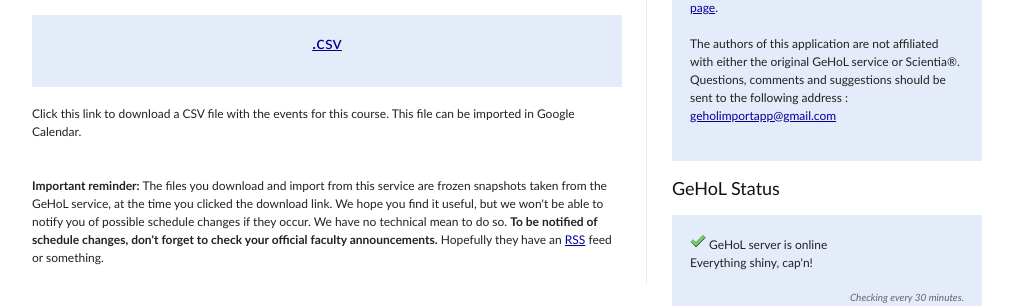
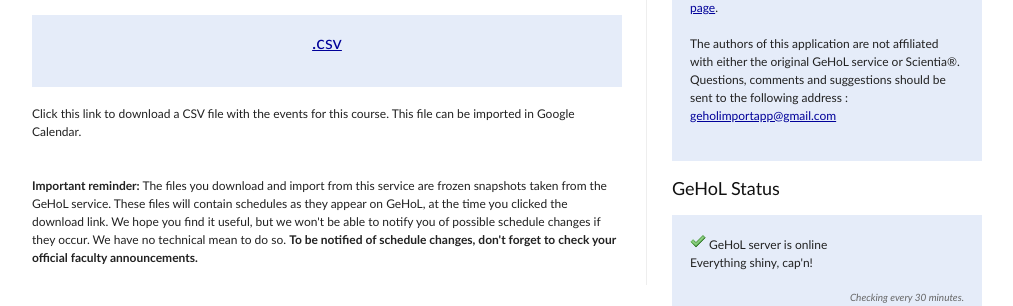
Before and after one commit to sevas/geholimportapp, a Python web app: template templates/course.html in a window 1280 px wide. Shown: the part 444-750 px from the top of the page, without its empty margins (133-1146 px from the left). Run offline with Jinja, Linux system fonts and the light colour scheme; the template is opened without the code that fills it, so the values that code supplies are empty.

Commit message:
more edit on the schedule change warnings

```diff
--- a/templates/course.html
+++ b/templates/course.html
@@ -50,12 +50,13 @@
         <br/>
         <p>
             <strong>Important reminder:</strong> The files you download and import from this service are frozen snapshots
-            taken from the GeHoL service, at the time you clicked the download link.
+            taken from the GeHoL service. These files will contain schedules as they appear on GeHoL, at the time you
+            clicked the download link.
             We hope you find it useful, but we won't be able to notify you of possible schedule changes if they occur.
             We have no technical mean to do so.
 
             <strong>To be notified of schedule changes, don't forget to check your official faculty announcements.</strong>
-            Hopefully they have an <a href="http://en.wikipedia.org/wiki/RSS">RSS</a> feed or something.
+
         </p>
     </div>
 {% endblock %}
--- a/templates/questions.html
+++ b/templates/questions.html
@@ -26,7 +26,8 @@
         </p>
         <p>
             That being said, keep in mind that the files you download and import from this service are frozen
-            snapshots taken from the GeHoL service, at the time you clicked the download link..
+            snapshots taken from the GeHoL service. These files will contain schedules as they appear on GeHoL, at the time you
+            clicked the download link.
             We hope you find it useful, but we won't be able to notify you of possible schedule changes if they occur.
             We have no technical mean to do so. <strong>To be notified of schedule changes, don't forget to check your official
             faculty announcements.</strong> Hopefully they have an <a href="http://en.wikipedia.org/wiki/RSS">RSS</a> feed or something.
--- a/templates/student.html
+++ b/templates/student.html
@@ -58,11 +58,12 @@
 
     <p>
         <strong>Important reminder:</strong> The files you download and import from this service are frozen snapshots
-        taken from the GeHoL service, at the time you clicked the download link.
+        taken from the GeHoL service. These files will contain schedules as they appear on GeHoL, at the time you
+            clicked the download link.
         We hope you find it useful, but we won't be able to notify you of possible schedule changes. We have no technical mean to do so.
 
         <strong>To be notified of schedule changes, don't forget to check your official faculty announcements.</strong>
-        Hopefully they have an <a href="http://en.wikipedia.org/wiki/RSS">RSS</a>  feed or something.
+
 
     </p>
    </div>
```
